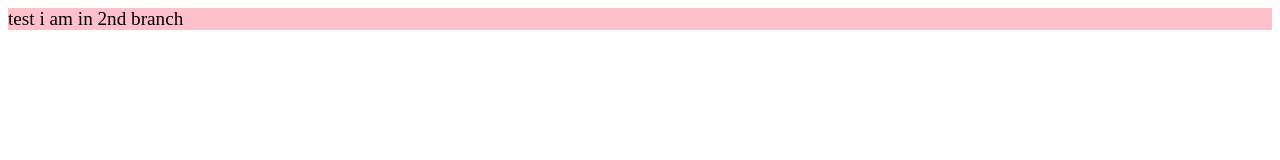
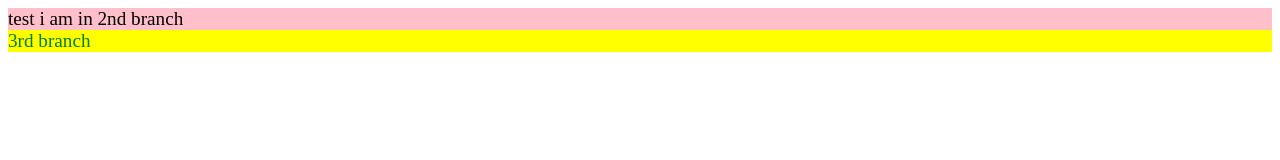
Before and after one commit to MTahir001/DummyPro, a plain HTML site: page index.html in a window 1280 px wide. Drawn offline with Linux system fonts and the light colour scheme.

Commit message:
3rd branch code

```diff
--- a/index.html
+++ b/index.html
@@ -9,5 +9,6 @@
   </head>
   <body>
     <div>test i am in 2nd branch</div>
+    <div class="third">3rd branch</div>
   </body>
 </html>
--- a/style.css
+++ b/style.css
@@ -2,3 +2,7 @@ div {
   font-size: larger;
   background: pink;
 }
+.third {
+  color: green;
+  background: yellow;
+}
```
